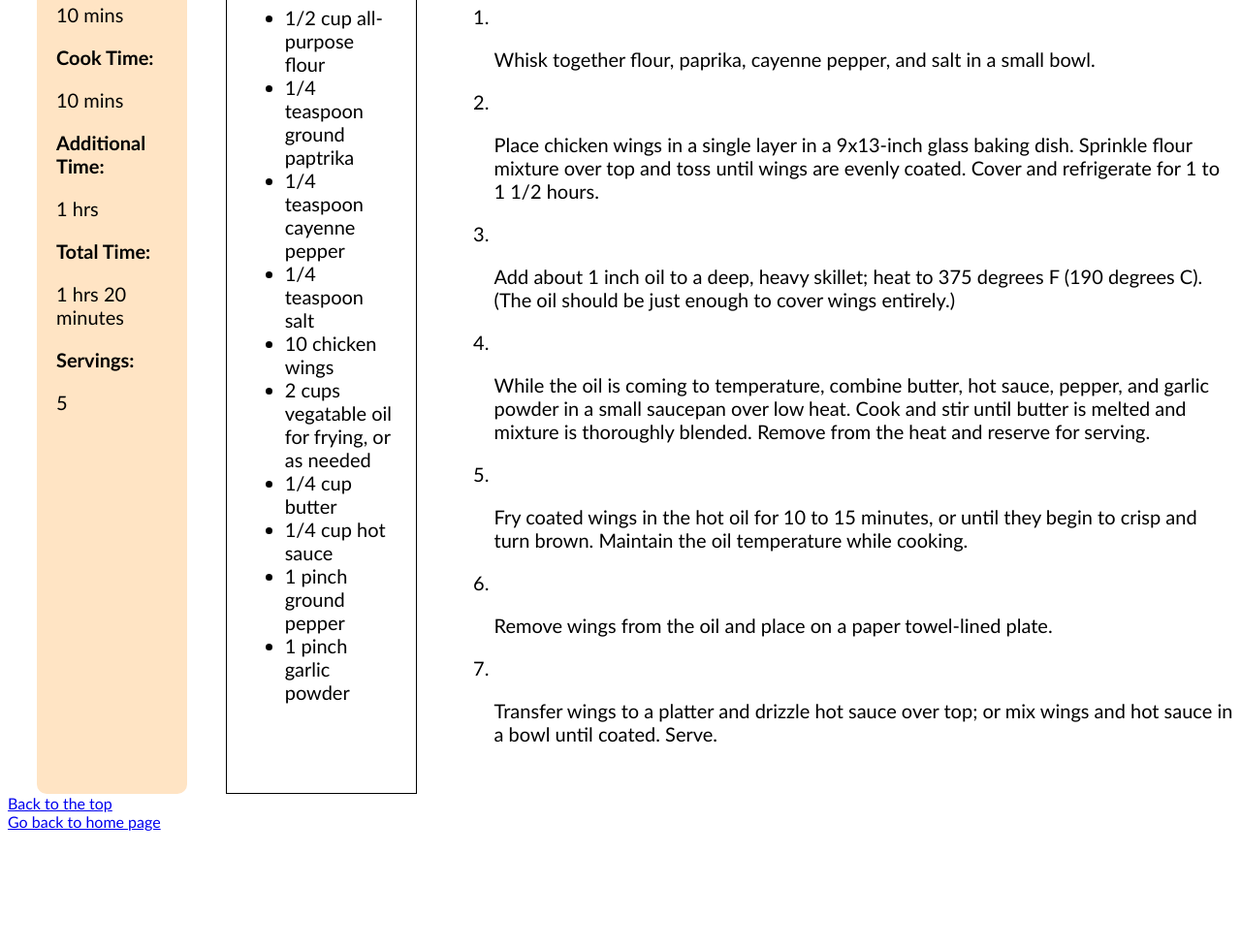
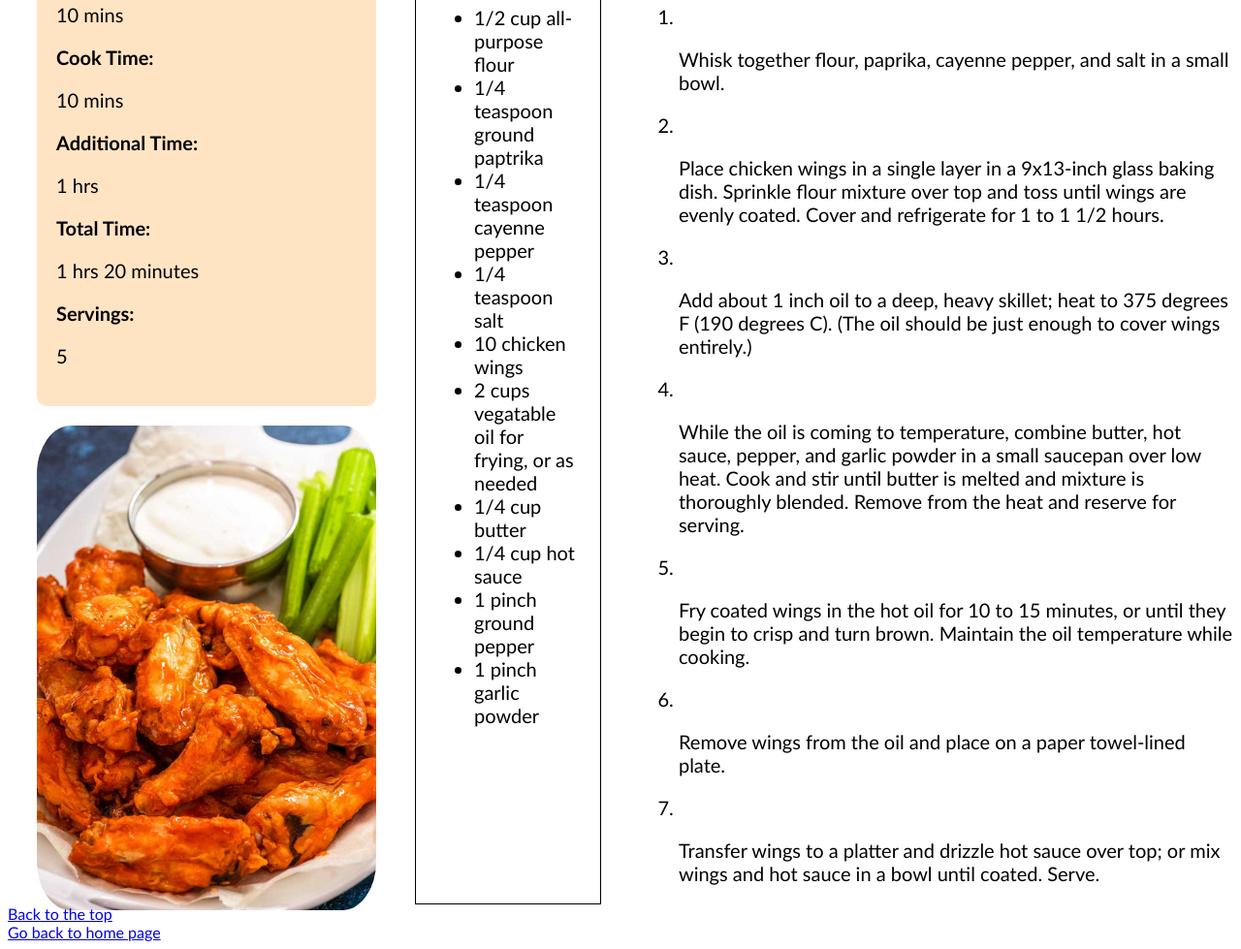
Before and after one commit to Gabe-Velasquez/odin-recipes, a plain HTML site: page wings.html in a window 1280 px wide. Shown: the part 280-1259 px from the top of the page at 97% size. Before the commit the page ends 1145 px from the top, so only its background shows below. Drawn offline with Linux system fonts and the light colour scheme.

Commit message:
added images

```diff
--- a/wings.html
+++ b/wings.html
@@ -17,6 +17,7 @@
             <p class="prep">Total Time: </p><p>1 hrs 20 minutes</p>
             <p class="prep">Servings:</p><p>5</p>
         </div>
+        <img src="buffalo-chicken-wings.jpeg" alt="Picture of delicious chicken wings">
     </div>
         <div class="top-right">
         <h2>Ingredients</h2>
```
Also changed, not shown: jalapeno.html (+1 -0 lines).
